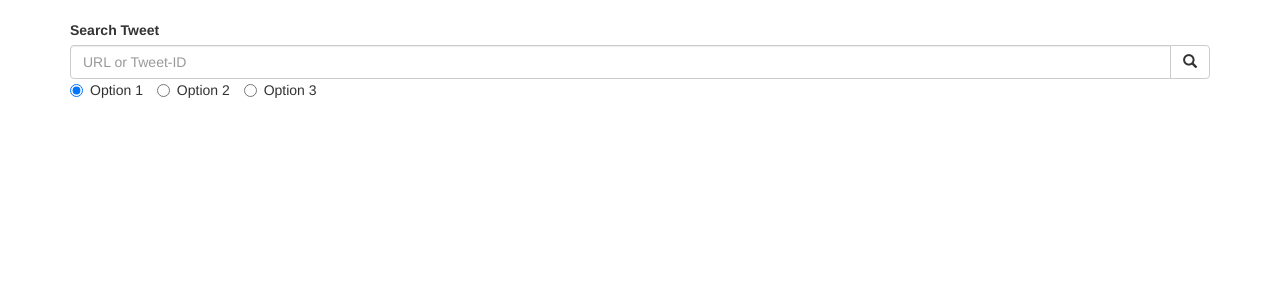
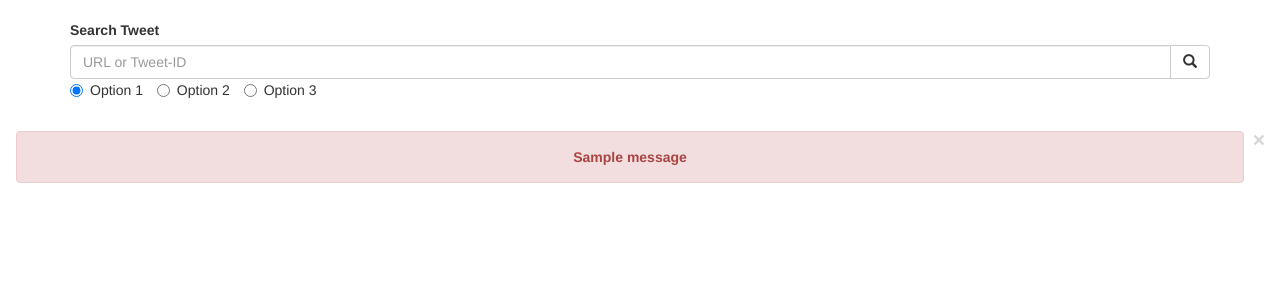
Before and after one commit to ashtree4711/viTweet, a Flask app: page / in a window 1280 px wide. Shown: the part 52-352 px from the top of the page. Run offline with Flask 2, Linux system fonts and the light colour scheme; one stand-in notice (Sample message) is shown; some libraries are stand-ins or nearby versions.

Commit message:
neue version

```diff
--- a/source/app.py
+++ b/source/app.py
@@ -1,11 +1,11 @@
-from flask import Flask, request, render_template
+from flask import Flask, request, render_template, flash, redirect, url_for
 from flask_bootstrap import Bootstrap
 
 import vi_twitter.search as search
 
 app = Flask(__name__)
+app.secret_key = 'some_secret'
 Bootstrap(app)
-
 
 @app.route('/')
 def index():
@@ -22,11 +22,15 @@ def contact():
 @app.route('/conversation', methods=['GET', 'POST'])
 def conversation():
     if request.method == 'POST':
-        # maybe TODO: check if input is valid (only Twitter URL or ID accepted); if URL, convert to ID
         requestedTweetID = request.form.get('tweetID')
         requestedLanguage = 'de' #request.form.get('language')
-    return render_template('conversation.html',response=search.get_replies(requestedTweetID, requestedLanguage, 10))
 
+        if len(requestedTweetID) != 19:
+            flash('Invalid ID, please try again!')
+            return redirect(url_for('index'))
+        else:
+            return render_template('conversation.html', response=search.get_replies(requestedTweetID, requestedLanguage, 10))
+    return render_template('conversation.html', response=search.get_replies(requestedTweetID, requestedLanguage, 10))
 
 if __name__ == "__main__":
     app.run(debug=True, use_reloader=True)
--- a/source/templates/conversation.html
+++ b/source/templates/conversation.html
@@ -32,7 +32,8 @@
 <div class="container-fluid">
 	<div>
 		<h1>Linear Visualization of Tweet {{response['main']['tweet_id']}}:</h1>
-	</div>
+  	</div>
+
 
 	<!--first visualization by Elli and Monica-->
 	<div>
--- a/source/templates/index.html
+++ b/source/templates/index.html
@@ -39,5 +39,14 @@
 </form>
 </div>
 
-
+{% with messages = get_flashed_messages() %}
+  {% if messages %}
+    {% for message in messages %}
+      <div class="alert alert-{{ category }} alert-dismissible" role="alert">
+      <button type="button" class="close" data-dismiss="alert" aria-label="Close"><span aria-hidden="true">&times;</span></button>
+     	<div class="text-center"><div class="alert alert-danger" role="alert"><strong>{{ message }}</strong></div></div>
+      </div>
+    {% endfor %}
+  {% endif %}
+{% endwith %}
 {% endblock %}
```
